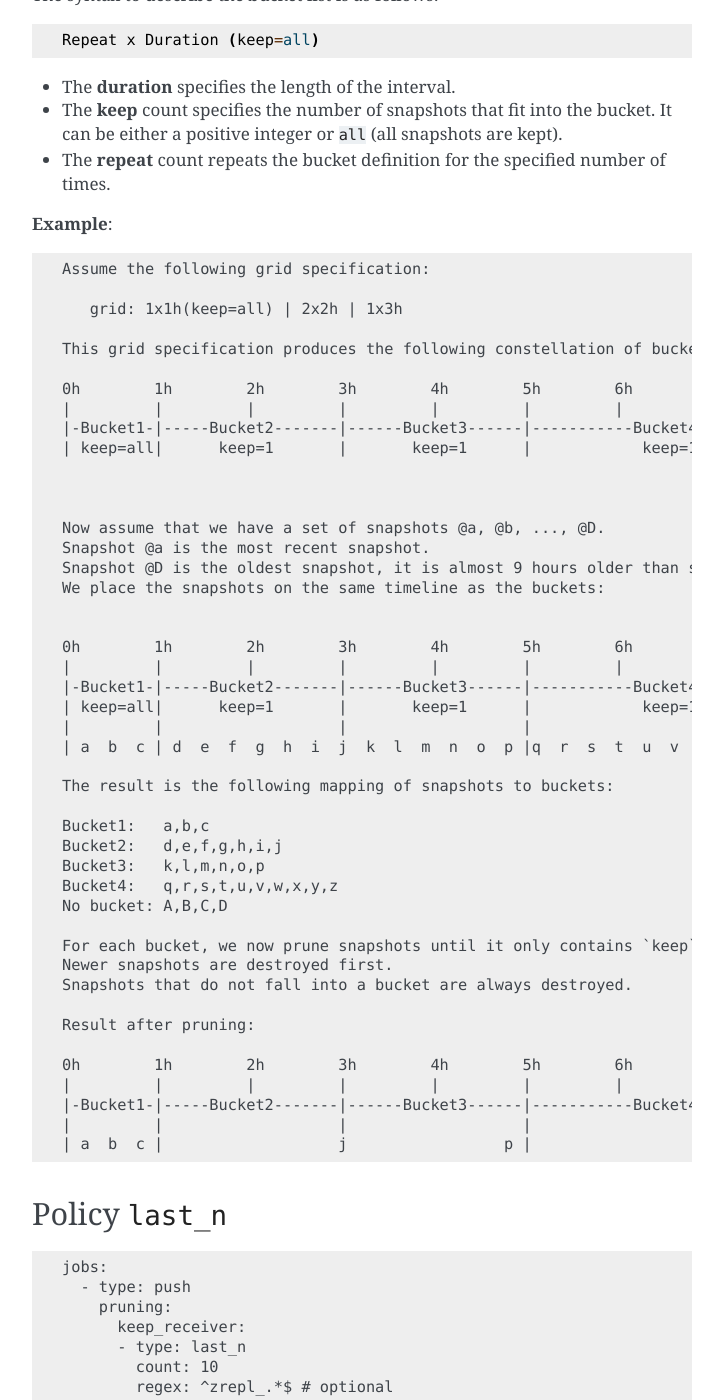
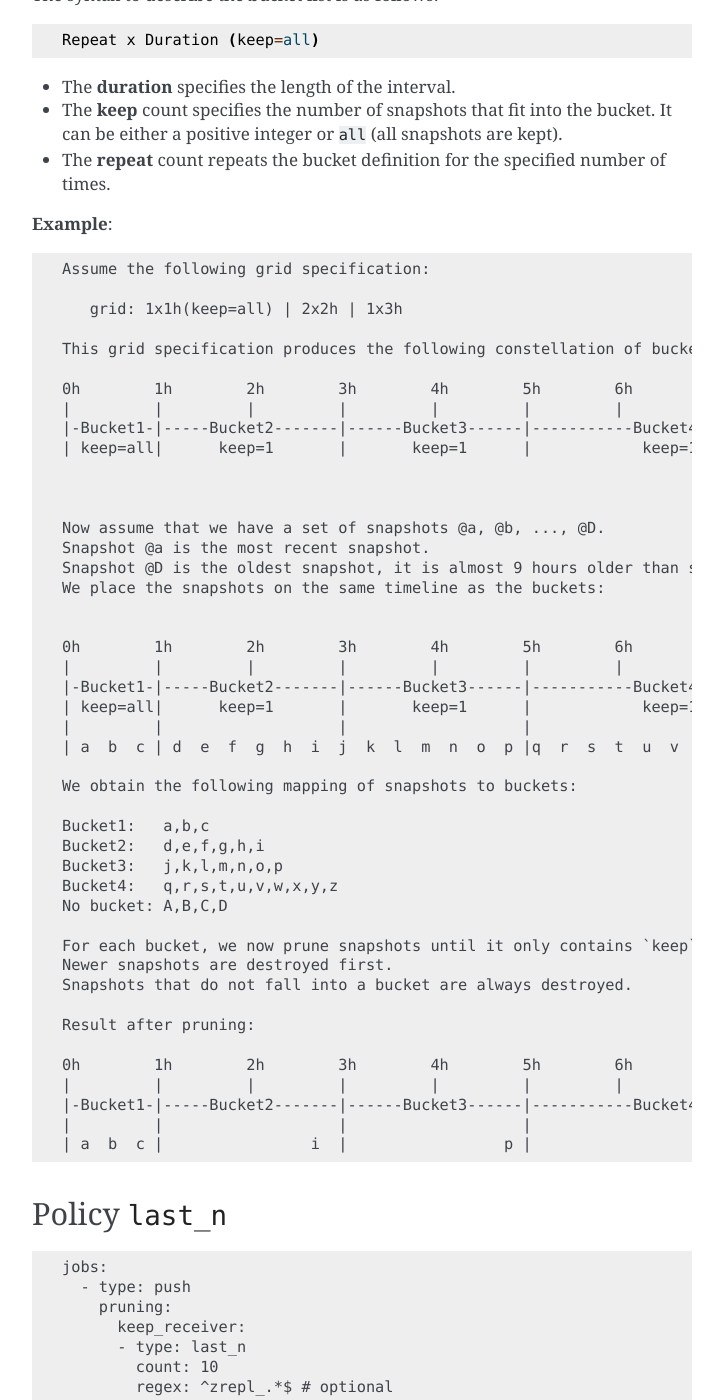
Before and after one commit to zrepl/zrepl, a Sphinx documentation site: the page built from docs/configuration/prune.rst, in a window 1280 px wide and 1400 px high, scrolled down 2598 px. Shown: the whole window, without its empty margins (388-1111 px from the left). Built offline with Sphinx 7.4.7, drawn with Linux system fonts in a browser that asks for light colours; pages that are not in the unit, such as notebooks, are missing from menus; the version number could not be read and is left out; cross-references to code outside the pages are shown as plain code.

Commit message:
docs: prune: Fix fall of snapshots into buckets for the example to really reflect right-exclusiveness

```diff
--- a/docs/configuration/prune.rst
+++ b/docs/configuration/prune.rst
@@ -150,11 +150,11 @@
    |         |                   |                   |                             |
    | a  b  c | d  e  f  g  h  i  j  k  l  m  n  o  p |q  r  s  t  u  v  w  x  y  z |A  B  C  D
 
-   The result is the following mapping of snapshots to buckets:
+   We obtain the following mapping of snapshots to buckets:
 
    Bucket1:   a,b,c
-   Bucket2:   d,e,f,g,h,i,j
-   Bucket3:   k,l,m,n,o,p
+   Bucket2:   d,e,f,g,h,i
+   Bucket3:   j,k,l,m,n,o,p
    Bucket4:   q,r,s,t,u,v,w,x,y,z
    No bucket: A,B,C,D
 
@@ -168,7 +168,7 @@
    |         |         |         |         |         |         |         |         |         |
    |-Bucket1-|-----Bucket2-------|------Bucket3------|-----------Bucket4-----------|
    |         |                   |                   |                             |
-   | a  b  c |                   j                 p |                           z |
+   | a  b  c |                i  |                 p |                           z |
 
 .. _prune-keep-last-n:
 
```
